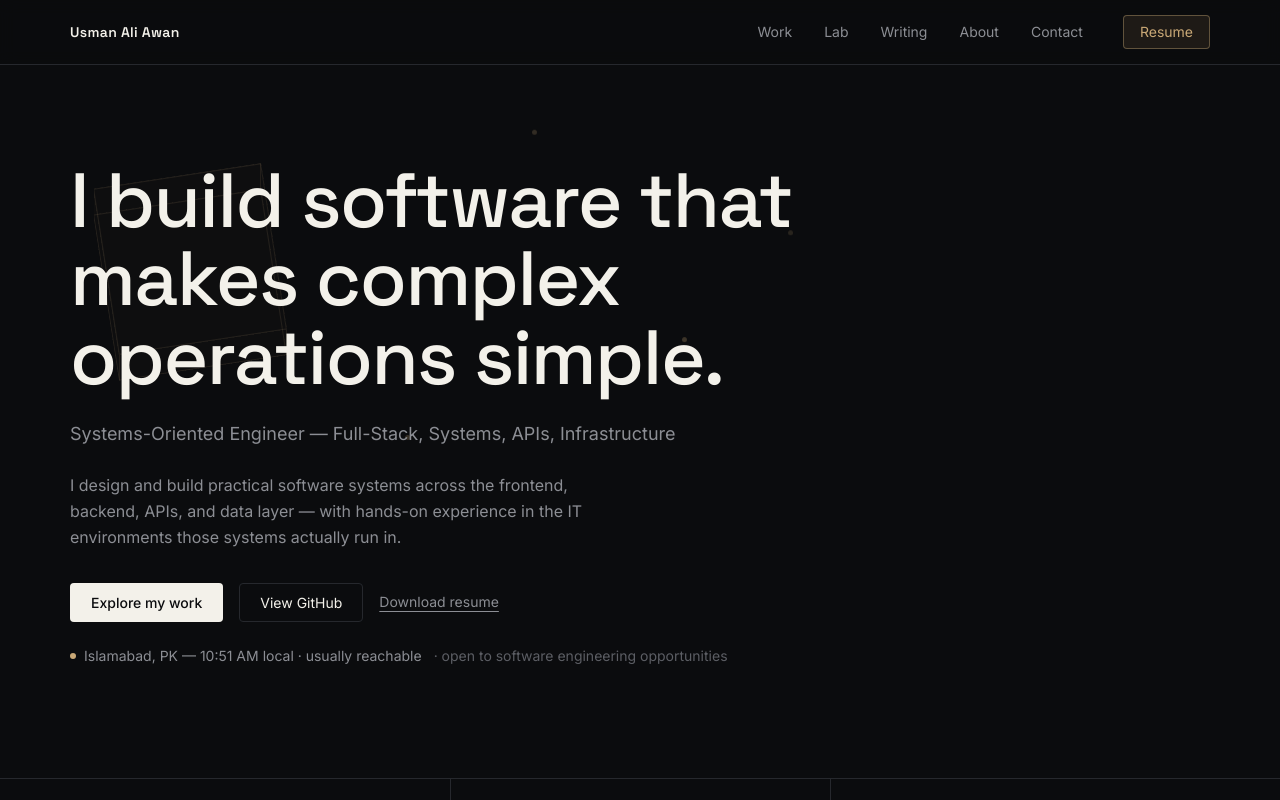
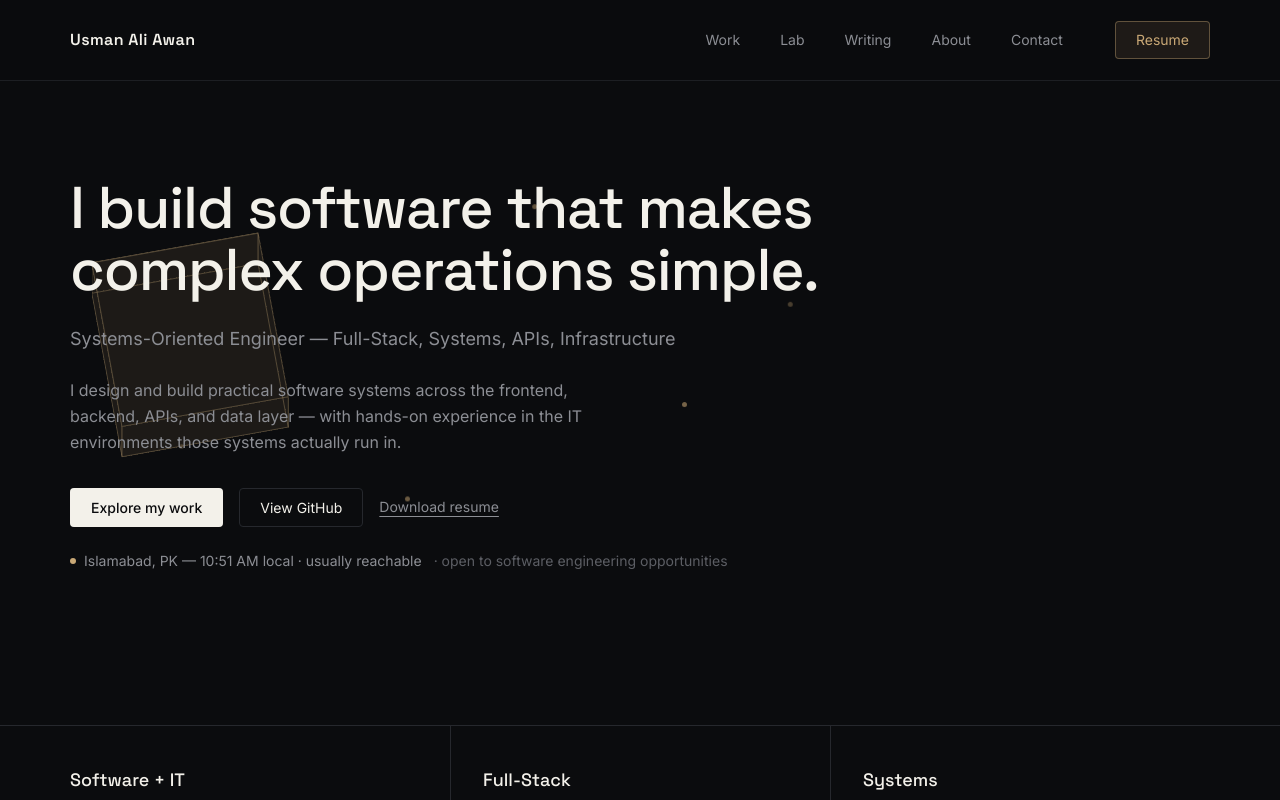
Before and after one commit to malikusman01/My-Portfolio-Next.js, a Next.js app: page / in a window 1280 px wide. Shown: the top 800 px of the page. Built offline with nearby package versions, Linux system fonts and the light colour scheme.

Commit message:
Bug fixes, added  CSS code,

```diff
--- a/app/globals.css
+++ b/app/globals.css
@@ -101,12 +101,12 @@
 
 .hero-backdrop {
   position: absolute;
-  inset: -60px -20px auto -20px;
-  height: 480px;
+  inset: 0 -20px auto -20px;
+  height: 460px;
   z-index: 0;
   pointer-events: none;
-  overflow: visible;
-  opacity: 0.55;
+  overflow: hidden;
+  opacity: 0.85;
 }
 
 .hero-cube {
@@ -123,8 +123,8 @@
   position: absolute;
   width: 170px;
   height: 170px;
-  border: 1px solid rgba(201, 168, 118, 0.22);
-  background: rgba(201, 168, 118, 0.02);
+  border: 1px solid rgba(201, 168, 118, 0.4);
+  background: rgba(201, 168, 118, 0.06);
 }
 
 .face-front { transform: translateZ(85px); }
@@ -148,7 +148,7 @@
   width: 5px;
   height: 5px;
   border-radius: 50%;
-  background: rgba(201, 168, 118, 0.55);
+  background: rgba(201, 168, 118, 0.75);
   animation: node-float 9s ease-in-out infinite;
 }
 
--- a/components/hero/Hero.tsx
+++ b/components/hero/Hero.tsx
@@ -9,7 +9,7 @@ export default function Hero() {
   return (
     <section className="container-page pt-12 pb-20 sm:pt-16 md:pt-24 md:pb-28">
       <div className="grid md:grid-cols-[1fr_auto] gap-14 md:gap-10 items-start">
-        <div className="relative">
+        <div className="relative overflow-hidden">
           <HeroBackdrop3D />
 
           <div className="relative z-10">
--- a/components/navigation/Navigation.tsx
+++ b/components/navigation/Navigation.tsx
@@ -20,25 +20,26 @@ export default function Navigation() {
   }, [pathname]);
 
   return (
-    <header className="sticky top-0 z-40 border-b border-border bg-bg/85 backdrop-blur">
-      <div className="container-page flex h-16 items-center justify-between">
+    <header className="sticky top-0 z-40 border-b border-border/70 bg-bg/90 backdrop-blur-md">
+      <div className="container-page flex h-20 items-center justify-between">
         <Link
+
           href="/"
-          className="font-display text-sm font-semibold tracking-wide text-ink hover:text-accent"
+          className="font-display text-base font-semibold tracking-wide text-ink transition-colors duration-200 hover:text-accent"
         >
           Usman Ali Awan
         </Link>
 
-        <nav className="hidden md:flex items-center gap-8">
+        <nav className="hidden md:flex items-center gap-10">
           {links.map((link) => {
             const active = pathname === link.href || pathname?.startsWith(link.href + "/");
             return (
               <Link
                 key={link.href}
                 href={link.href}
-                className={`text-sm ${
+                className={`text-sm transition-colors duration-200 ${
                   active ? "text-ink" : "text-ink-muted hover:text-ink"
-                } relative py-1`}
+                } relative py-1.5`}
               >
                 {link.label}
                 {active && (
@@ -49,13 +50,13 @@ export default function Navigation() {
           })}
           <Link
             href="/contact"
-            className="text-sm text-ink-muted hover:text-ink"
+            className="text-sm text-ink-muted transition-colors duration-200 hover:text-ink"
           >
             Contact
           </Link>
           <a
             href="/resume-usman-ali-awan.pdf"
-            className="ml-2 rounded border border-accent/40 bg-accent/10 px-4 py-1.5 text-sm text-accent hover:bg-accent/15"
+            className="ml-3 rounded border border-accent/40 bg-accent/10 px-5 py-2 text-sm text-accent transition-colors duration-200 hover:border-accent/60 hover:bg-accent/15"
           >
             Resume
           </a>
@@ -67,7 +68,7 @@ export default function Navigation() {
           aria-controls="mobile-menu"
           aria-label={open ? "Close menu" : "Open menu"}
           onClick={() => setOpen((v) => !v)}
-          className="md:hidden flex h-9 w-9 flex-col items-center justify-center gap-1.5"
+          className="md:hidden flex h-10 w-10 flex-col items-center justify-center gap-1.5"
         >
           <span
             className={`h-px w-5 bg-ink transition-transform duration-200 ${
@@ -90,23 +91,26 @@ export default function Navigation() {
       {open && (
         <nav
           id="mobile-menu"
-          className="md:hidden border-t border-border bg-bg px-6 py-6 flex flex-col gap-5"
+          className="md:hidden border-t border-border/70 bg-bg px-6 py-8 flex flex-col gap-6"
         >
           {links.map((link) => (
             <Link
               key={link.href}
               href={link.href}
-              className="text-base text-ink-muted hover:text-ink"
+              className="text-base text-ink-muted transition-colors duration-200 hover:text-ink"
             >
               {link.label}
             </Link>
           ))}
-          <Link href="/contact" className="text-base text-ink-muted hover:text-ink">
+          <Link
+            href="/contact"
+            className="text-base text-ink-muted transition-colors duration-200 hover:text-ink"
+          >
             Contact
           </Link>
           <a
             href="/resume-usman-ali-awan.pdf"
-            className="mt-2 inline-block w-fit rounded border border-accent/40 bg-accent/10 px-4 py-2 text-sm text-accent"
+            className="mt-2 inline-block w-fit rounded border border-accent/40 bg-accent/10 px-5 py-2.5 text-sm text-accent transition-colors duration-200 hover:border-accent/60 hover:bg-accent/15"
           >
             Download Resume
           </a>
--- a/tailwind.config.ts
+++ b/tailwind.config.ts
@@ -33,7 +33,7 @@ const config: Config = {
         body: ["var(--font-body)", "sans-serif"],
       },
       fontSize: {
-        "display-xl": ["clamp(2.75rem, 6vw, 5.5rem)", { lineHeight: "1.02", letterSpacing: "-0.02em" }],
+        "display-xl": ["clamp(2.25rem, 4.6vw, 4.25rem)", { lineHeight: "1.05", letterSpacing: "-0.02em" }],
         "display-lg": ["clamp(2.25rem, 4.2vw, 3.75rem)", { lineHeight: "1.05", letterSpacing: "-0.015em" }],
         "display-md": ["clamp(1.75rem, 2.8vw, 2.5rem)", { lineHeight: "1.1", letterSpacing: "-0.01em" }],
       },
```
